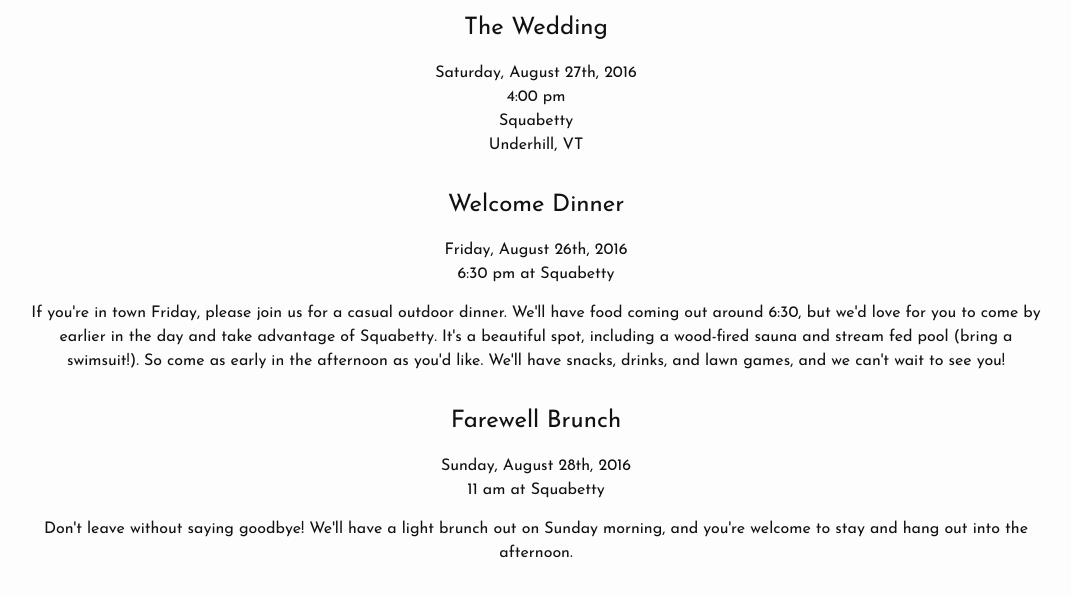
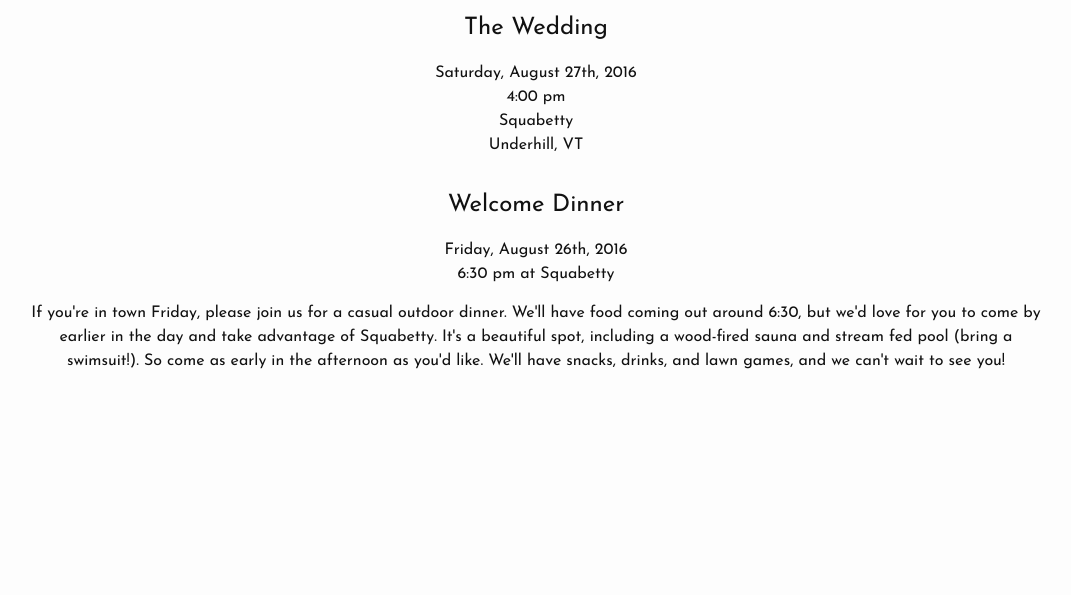
Before and after one commit to n8agrin/wedding, a Jekyll site: the page built from index.html, in a window 1280 px wide. Shown: the part 388-983 px from the top of the page, without its empty margins (104-1175 px from the left). Built offline with Jekyll 4.4.1, drawn with Linux system fonts in a browser that asks for light colours; after the commit the page ends 900 px from its top, so only the background shows below that.

Commit message:
remove brunch

```diff
--- a/index.html
+++ b/index.html
@@ -20,10 +20,3 @@ layout: default
   <p>6:30 pm at Squabetty</p>
   <p class="textblock">If you're in town Friday, please join us for a casual outdoor dinner. We'll have food coming out around 6:30, but we'd love for you to come by earlier in the day and take advantage of Squabetty. It's a beautiful spot, including a wood-fired sauna and stream fed pool (bring a swimsuit!). So come as early in the afternoon as you'd like. We'll have snacks, drinks, and lawn games, and we can't wait to see you!</p>
 </section>
-
-<section>
-  <h1>Farewell Brunch</h1>
-  <div>Sunday, August 28th, 2016</div>
-  <p>11 am at Squabetty</p>
-  <p class="textblock">Don't leave without saying goodbye! We'll have a light brunch out on Sunday morning, and you're welcome to stay and hang out into the afternoon.</p>
-</section>
```
